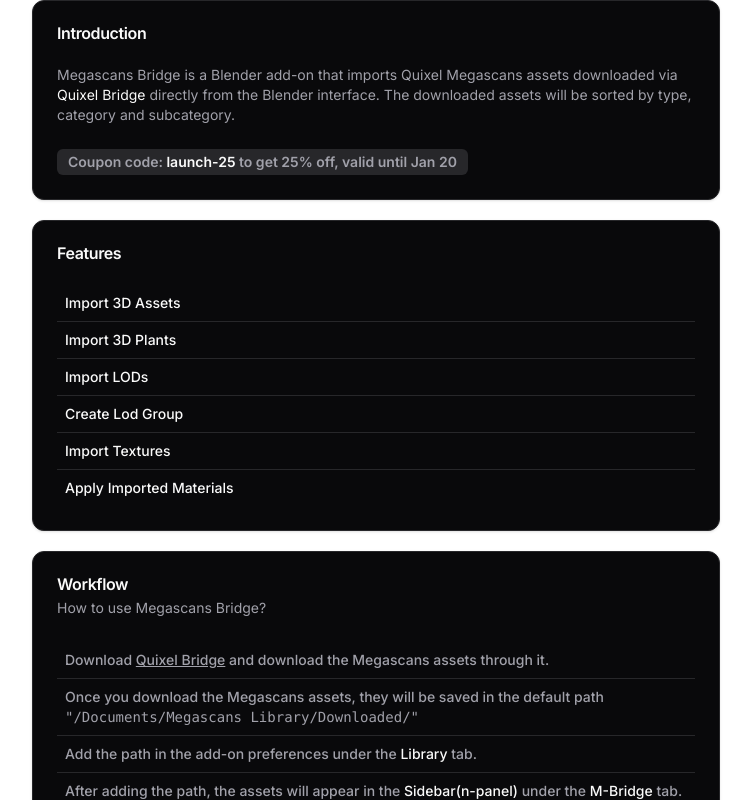
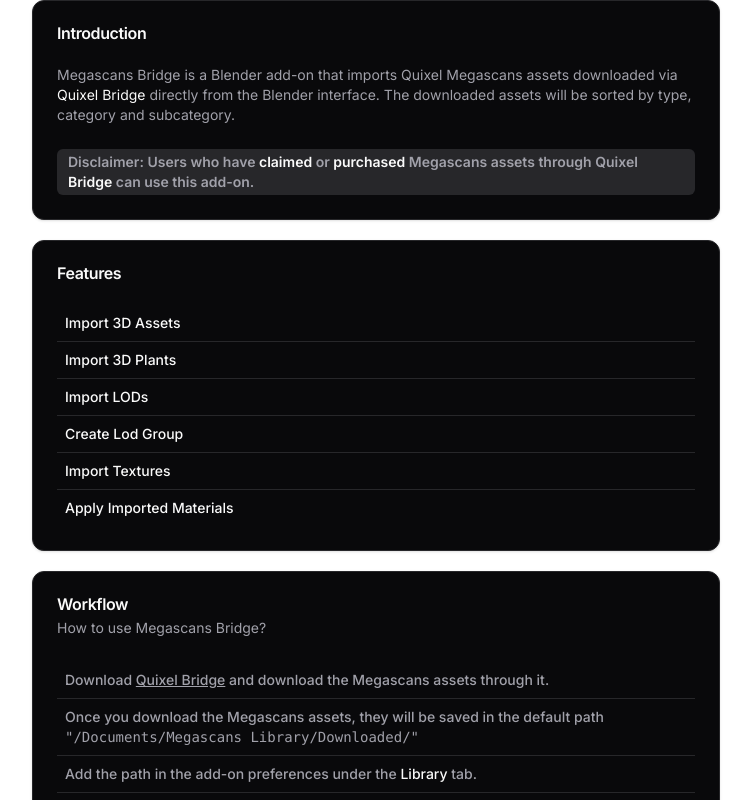
Before and after one commit to B3dHub/addons, a Next.js app: page /megascans-bridge in a window 1280 px wide. Shown: the top 800 px of the page, without its empty margins (264-1015 px from the left). Built offline with nearby package versions, Linux system fonts and the light colour scheme.

Commit message:
Added: disclaimer

```diff
--- a/app/megascans-bridge/page.tsx
+++ b/app/megascans-bridge/page.tsx
@@ -63,7 +63,7 @@
           <div className="flex gap-2 flex-col sm:flex-row">
             <Badge variant={"secondary"}>
               <CardDescription>
-                Coupon code: <span>launch-25</span> to get 25% off, valid until Jan 20
+                Disclaimer: Users who have <span>claimed</span> or <span>purchased</span> Megascans assets through Quixel <span>Bridge</span> can use this add-on.
               </CardDescription>
             </Badge>
           </div>
```
